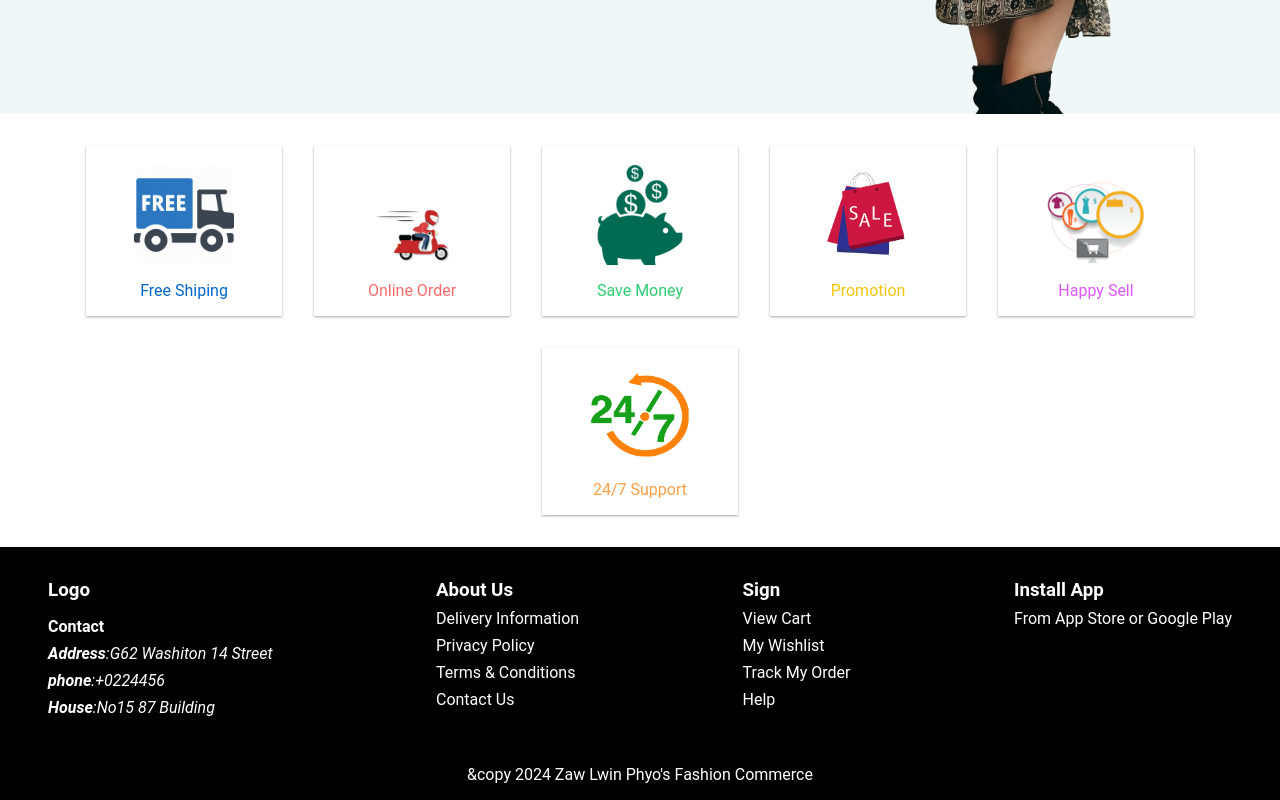
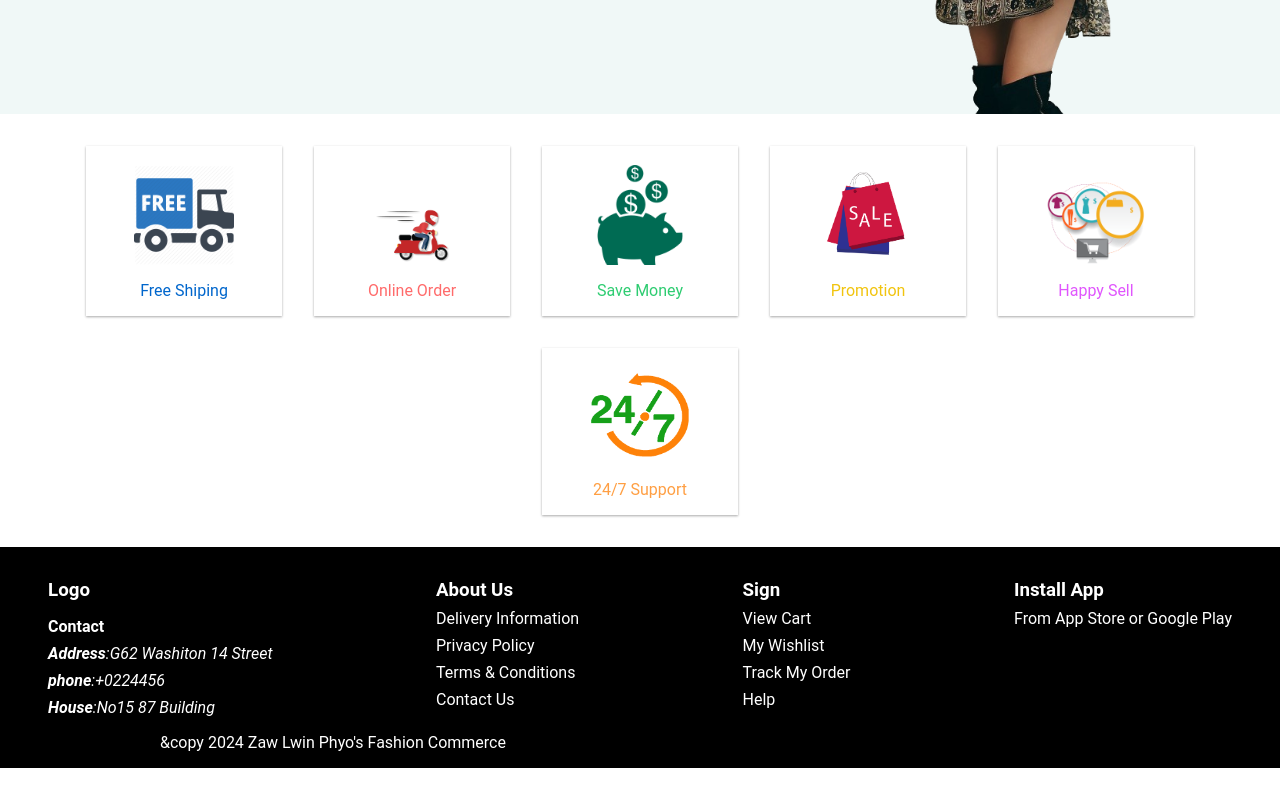
Before and after one commit to zawlwin223/FashionCommerce, a React (Vite) app: page / in a window 1280 px wide. Shown: the part 511-1311 px from the top of the page. After the commit the page ends 1279 px from the top, so only its background shows below. Built offline with nearby package versions, Linux system fonts and the light colour scheme.

Commit message:
fix:fix padding in contact

```diff
--- a/src/pages/Contact.jsx
+++ b/src/pages/Contact.jsx
@@ -38,10 +38,10 @@ export default function Contact() {
           <h3>Install App</h3>
           <p>From App Store or Google Play</p>
         </div>
+        <footer className="footer">
+          <p>&copy 2024 Zaw Lwin Phyo's Fashion Commerce</p>
+        </footer>
       </section>
-      <footer className="footer">
-        <p>&copy 2024 Zaw Lwin Phyo's Fashion Commerce</p>
-      </footer>
     </>
   )
 }
--- a/src/style/contact.css
+++ b/src/style/contact.css
@@ -3,7 +3,7 @@
   color: white;
   display: flex;
   justify-content: space-between;
-  padding-block: 2rem;
+  padding-top: 2rem;
   padding-inline: 7rem;
   .address {
     display: flex;
@@ -44,6 +44,7 @@
   display: flex;
   justify-content: center;
   padding-inline: 7rem;
+  /* padding-block: 50px; */
 }
 @media screen and (max-width: 1300px) {
   .contact {
```
